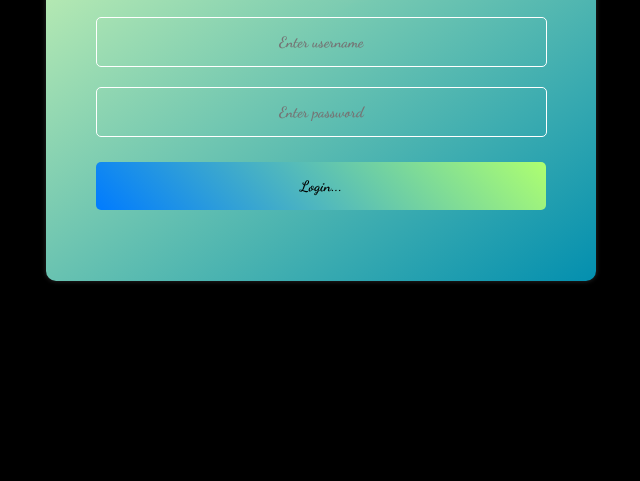
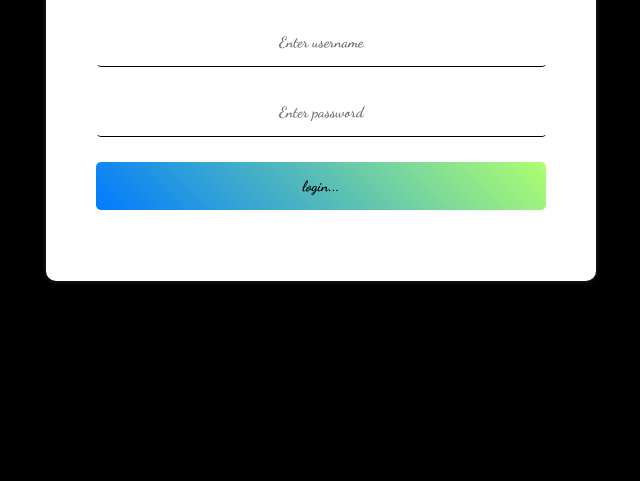
Before and after one commit to safran6ix/Admin-Panel, a plain HTML site: page index.html in a window 1280 px wide. Shown: the part 319-800 px from the top of the page, without its empty margins (319-959 px from the left). Drawn offline with Linux system fonts and the light colour scheme.

Commit message:
Modify Page

```diff
--- a/index.html
+++ b/index.html
@@ -25,7 +25,7 @@
             <h2 class="title">Login</h2>
             <input type="text" id="username" placeholder="Enter username">
             <input type="password" id="password" placeholder="Enter password">
-            <button class="btn" id="login-btn">Login...</button>
+            <button class="btn" id="login-btn">login...</button>
             <p id="login-error" class="error hidden">Invalid username or password.</p>
             <p id="refresh">Refresh the page...</p>
         </div>
--- a/style.css
+++ b/style.css
@@ -48,12 +48,15 @@ input[type="password"] {
     padding: 15px;
     margin-bottom: 20px;
     border-radius: 5px;
-    border: 1px solid #ffffff;
+    border-top: 1px solid #ffffff;
+    border-bottom: 1px solid #000000;
+    border-left: 1px solid #ffffff;
+    border-right: 1px solid #ffffff;
     background-color: #ffffff00;
     text-align: center;
     font-size: 15px;
     outline: none;
-    color: white;
+    color: #222;
 }
 
 button {
@@ -88,7 +91,7 @@ button:hover {
     -webkit-backdrop-filter: blur(100%);
     backdrop-filter: blur(30px);
     /* background-color: #00ffbb; */
-    background: linear-gradient(145deg, #d3f8b3, #038faf);
+    background: linear-gradient(145deg, #ffffff, #ffffff);
     /* border: 1px solid #ffffff59; */
     box-shadow: 0px 0px 5px #9797974b;
     padding: 50px;
@@ -122,7 +125,6 @@ button:hover {
 #user-name{
     font-size: 20px;
     font-weight: 600;
-    /* font-family: Verdana, Geneva, Tahoma, sans-serif; */
 }
 #logout-btn {
     display: flex;
```
